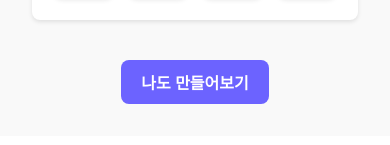
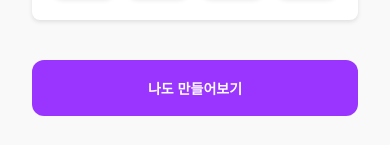
Before and after one commit to gyoyeon-kim/Rolling, a React (Create React App) app: page /list in a window 390 px wide. Shown: the part 1105-1250 px from the top of the page. Built offline with nearby package versions, Linux system fonts and the light colour scheme.

Commit message:
수정: 나도 만들어보기 버튼 반응형, CSS

```diff
--- a/src/pages/ListPage_BH.css
+++ b/src/pages/ListPage_BH.css
@@ -31,19 +31,20 @@
 }
 
 .create-button {
-  padding: 10px 20px;
-  background-color: #6c63ff;
+  padding: 14px 24px;
+  background-color: #9935ff;
   color: #fff;
   border: none;
-  border-radius: 8px;
+  border-radius: 12px;
   cursor: pointer;
   font-size: 16px;
   font-weight: bold; /* 버튼 텍스트 굵게 */
   transition: background-color 0.3s ease, transform 0.2s ease;
+  height: 56px; /* 버튼 높이 56px로 설정 */
 }
 
 .create-button:hover {
-  background-color: #5a54d3;
+  background-color: #591183;
   transform: scale(1.05); /* 버튼 크기 약간 확대 */
 }
 
@@ -144,6 +145,10 @@
   .header .create-button {
     margin-left: 24px; /* 버튼 간격 */
   }
+  .create-button {
+    width: 726px; /* 타블릿에서 버튼 너비 자동으로 설정 */
+    font-size: 14px;
+  }
 }
 
 /* Mobile (767px 이하) */
@@ -186,4 +191,17 @@
   .header .create-button {
     margin-left: 16px; /* 버튼 간격 축소 */
   }
+
+  .create-button {
+    width: 100%; /* 모바일에서 버튼을 100% 너비로 확장 */
+    font-size: 14px;
+  }
 }
+
+/* PC 버전 */
+@media (min-width: 1025px) {
+  .create-button {
+    width: 280px; /* 버튼 너비 280px로 설정 */
+    font-size: 16px;
+  }
+}
```
